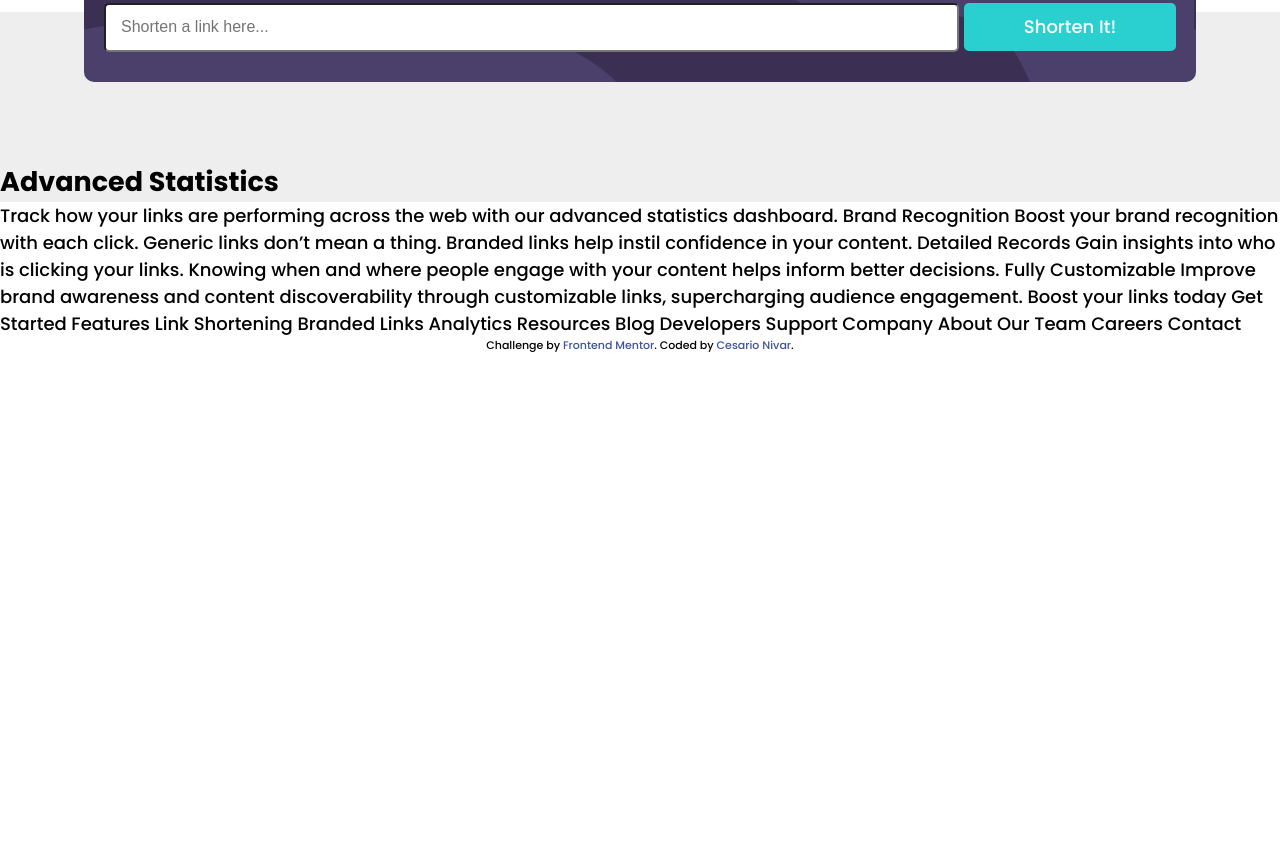
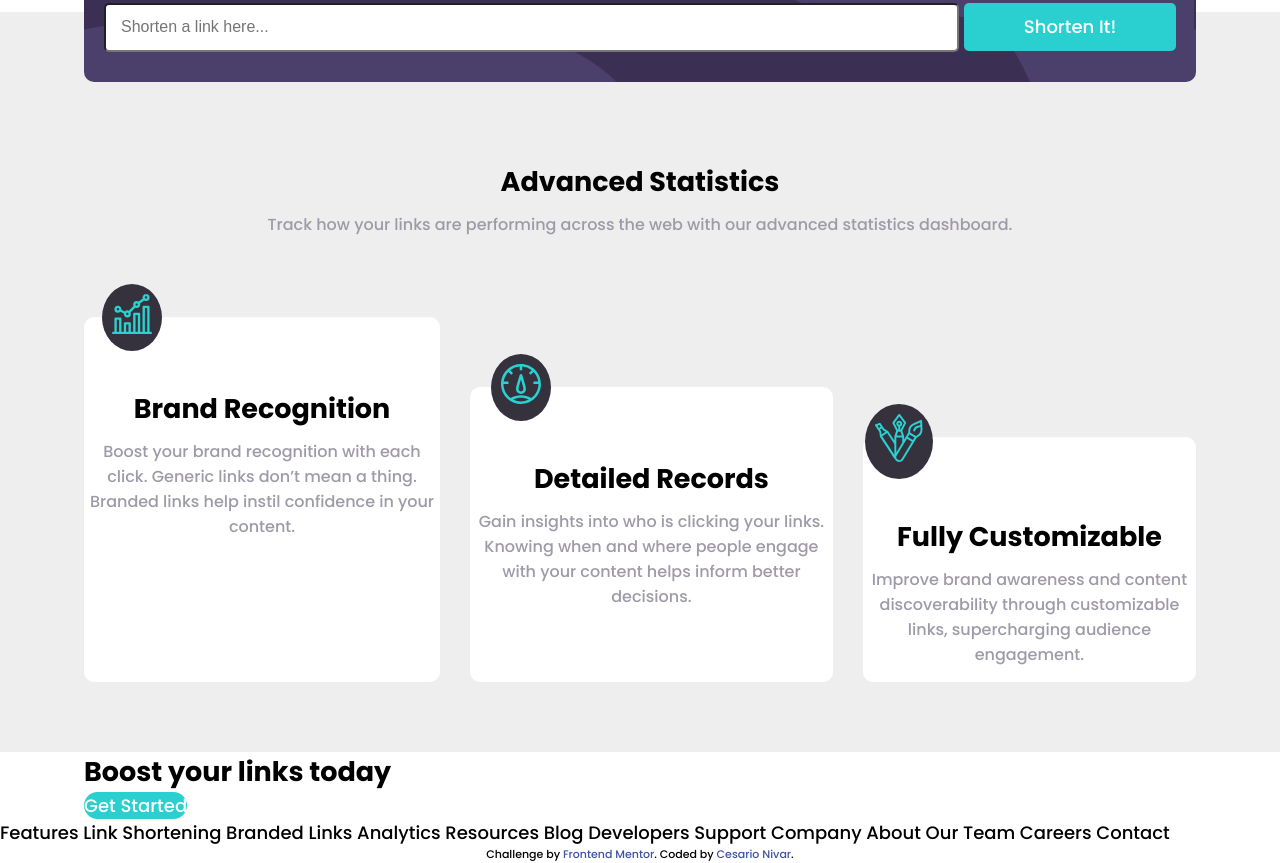
Before and after one commit to cesarionivar/Shortly-URL-shortening-API-Challenge, a plain HTML site: page index.html in a window 1280 px wide. Shown: the part 512-1375 px from the top of the page. Before the commit the page ends 866 px from the top, so only its background shows below. Drawn offline with Linux system fonts and the light colour scheme.

Commit message:
Statistics done

```diff
--- a/index.html
+++ b/index.html
@@ -80,38 +80,50 @@
     <section class="statistics">
       <div class="statistics__content">
         <h2>Advanced Statistics</h2>
+        <p>  Track how your links are performing    across the web with our advanced statistics dashboard.</p>
+
+        <div class="statistics__categories container">
+          <div class="category">
+            <div class="category__photo">
+              <img src="./images/icon-brand-recognition.svg" alt="Brand recognition">
+            </div>
+            <h2 class="category__title">Brand Recognition</h2>
+            <p class="category__description">Boost your brand recognition with each click. Generic links don’t
+              mean a thing. Branded links help instil confidence in your content.</p>
+          </div>
+          <div class="category">
+            <div class="category__photo">
+              <img src="./images/icon-detailed-records.svg" alt="Detailed Records">
+            </div>
+            <h2 class="category__title">
+              Detailed Records</h2>
+            <p class="category__description">Gain insights into who is clicking your links. Knowing when and where
+              people engage with your content helps inform better decisions.</p>
+          </div>
+          <div class="category">
+            <div class="category__photo">
+              <img src="./images/icon-fully-customizable.svg" alt="Fully Customizable">
+            </div>
+            <h2 class="category__title">Fully Customizable</h2>
+            <p class="category__description">  Improve brand awareness and content discoverability through customizable
+              links, supercharging audience engagement.</p>
+          </div>
+        </div>
 
       </div>
     </section>
 
+    <section class="boost">
+      <div class="boost__content container">
+        <h2 class="boost__title">Boost your links today</h2>
+        <a href="#" class="boton">Get Started</a>
+      </div>
+    </section>
 
   </main>
 
 
 
-
-
-  Track how your links are performing across the web with our
-  advanced statistics dashboard.
-
-  Brand Recognition
-
-  Boost your brand recognition with each click. Generic links don’t
-  mean a thing. Branded links help instil confidence in your content.
-
-  Detailed Records
-
-  Gain insights into who is clicking your links. Knowing when and where
-  people engage with your content helps inform better decisions.
-
-  Fully Customizable
-
-  Improve brand awareness and content discoverability through customizable
-  links, supercharging audience engagement.
-
-  Boost your links today
-
-  Get Started
 
   Features
 
--- a/sass/_statistics.scss
+++ b/sass/_statistics.scss
@@ -1,6 +1,98 @@
 .statistics {
     background-color: #eee;
     padding-top: 150px;
+    padding-bottom: 70px;
     margin-top: -70px;
     z-index: 995;
+    text-align: center;
+
+    p {
+        margin-top: 10px;
+        font-size: 16px;
+        color: $grayishViolet;
+
+        @include breakpoint-up(medium) {
+            margin: 10px auto;
+        }
+
+    }
+
+
+    &__categories {
+        display: flex;
+        flex-direction: column;
+        margin-top: 50px;
+
+        @include breakpoint-up(medium) {
+            flex-direction: row;
+        }
+
+        .category {
+            border-radius: 10px;
+            padding: 20px;
+            margin-top: 100px;
+            background-color: $white;
+
+            @include breakpoint-up(medium) {
+                padding: 5px;
+            }
+
+            &:first-of-type {
+                margin-top: 30px;
+                @include breakpoint-up(medium) {
+                    margin-top: 30px;
+                }
+            }
+
+            &:last-of-type {
+                @include breakpoint-up(medium) {
+                    margin-top: 150px;
+                }
+            }
+
+            &__photo {
+                position: relative;
+                top: -58px;
+                display: inline-block;
+                padding: 10px;
+                border-radius: 100%;
+                background-color: $veryDarkBlue;
+
+                @include breakpoint-up(medium) {
+                    top: -38px;
+                    left: -130px;
+                }
+
+            }
+
+            &:not(:last-of-type)::after {
+                content: '';
+                width: 6px;
+                height: 87px;
+                background-color: #2acfcf;
+                display: block;
+                position: absolute;
+                left: 50%;
+                transform: translateX(-50%);
+                transform-origin: bottom;
+                margin-top: 20px;
+
+                @include breakpoint-up(medium) {
+                    display: none;
+                }
+
+            }
+
+            &:not(:first-of-type) {
+
+                @include breakpoint-up(medium) {
+                    margin-left: 30px;
+                }
+            }
+
+
+        }
+    }
+
+
 }
```
Also changed, not shown: css/style.min.css, 1 other file.
